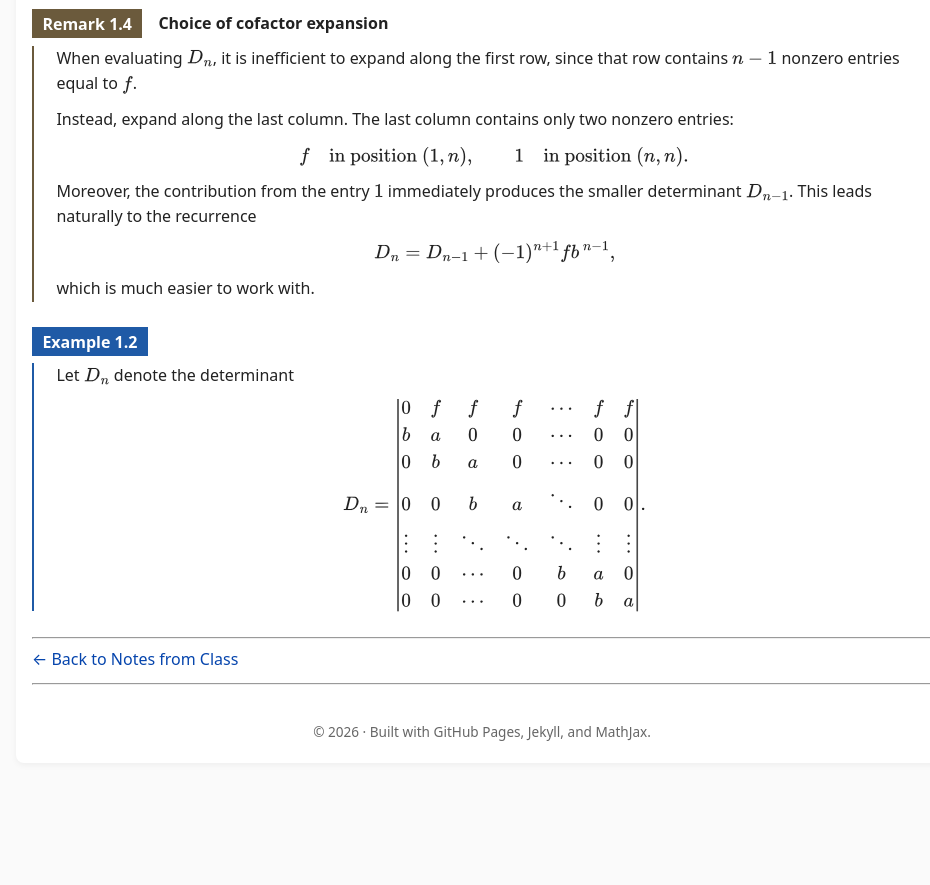
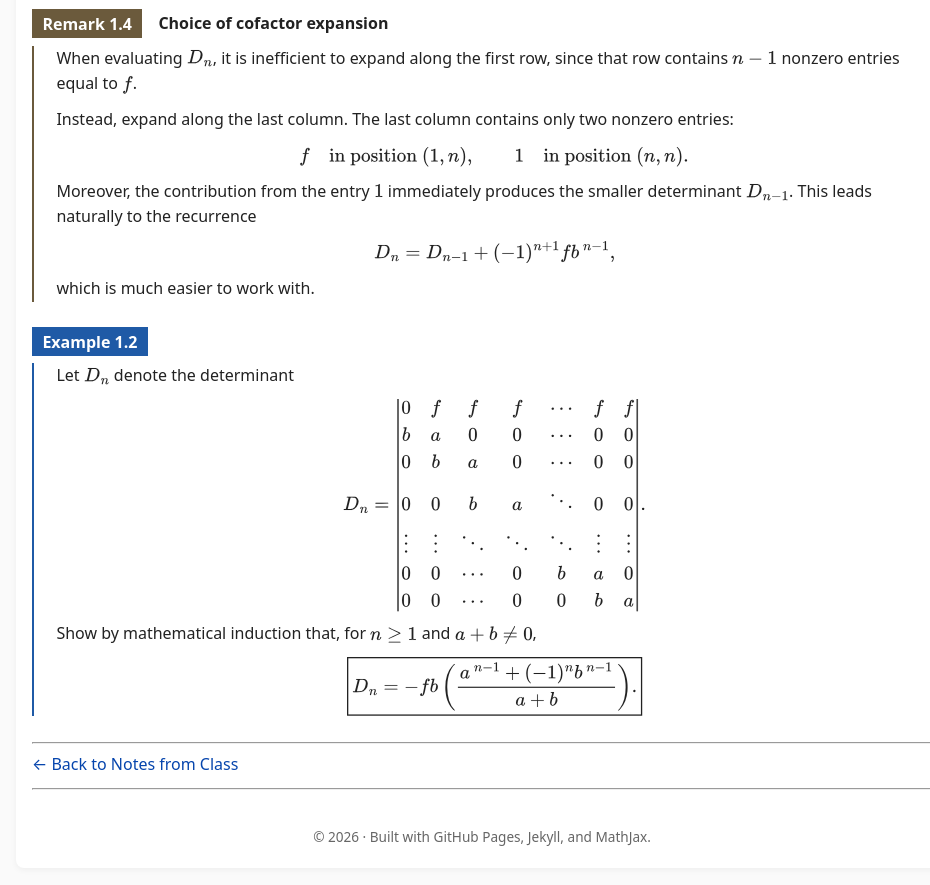
Before and after one commit to SaleemKamaludin/SaleemKamaludin.github.io, a Jekyll site: the page built from courses/math-2276/notes-from-class/lecture-2/index.md, in a window 1280 px wide and 900 px high, scrolled down 10968 px. Shown: the top 885 px of the window, without its empty margins (158-1088 px from the left). Built offline with Jekyll 4.4.1, drawn with Linux system fonts in a browser that asks for light colours; before the commit the page ends 11763 px from its top, so only the background shows below that.

Commit message:
Complete Example 1.2 statement in Lecture 2

```diff
--- a/courses/math-2276/notes-from-class/lecture-2/index.md
+++ b/courses/math-2276/notes-from-class/lecture-2/index.md
@@ -1670,6 +1670,34 @@ D_n=
     \]
 
     </div>
+
+    <div id="example-determinant-new-induction-statement">
+
+    <p>
+      Show by mathematical induction that, for \(n\geq 1\) and
+      \(a+b\neq 0\),
+    </p>
+
+    <div class="display-math">
+
+    \[
+    \boxed{
+    D_n
+    =
+    -fb
+    \left(
+    \frac{
+    a^{\,n-1}+(-1)^n b^{\,n-1}
+    }{
+    a+b
+    }
+    \right).
+    }
+    \]
+
+    </div>
+
+    </div>
   </div>
 
 </div>
```
